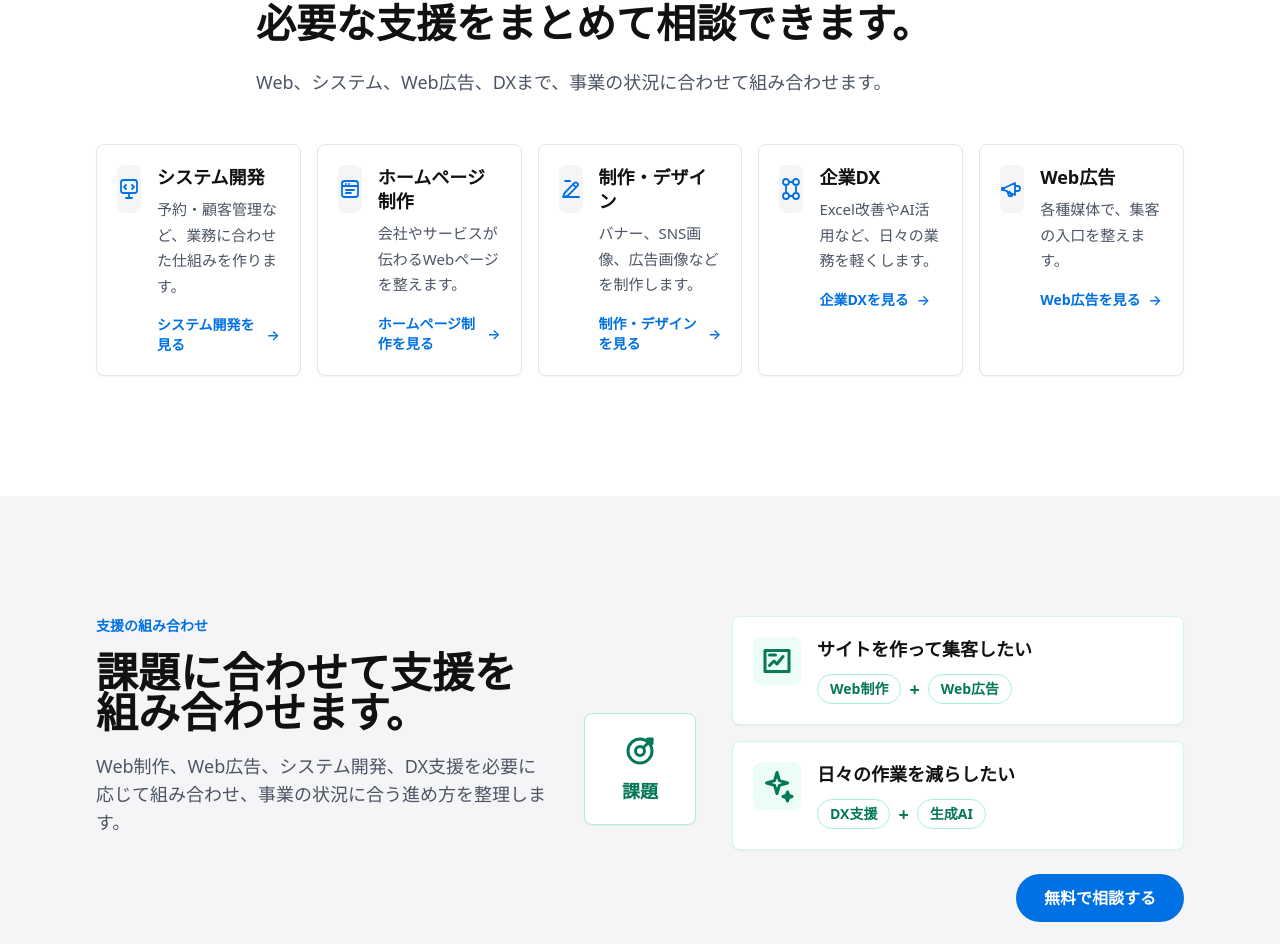
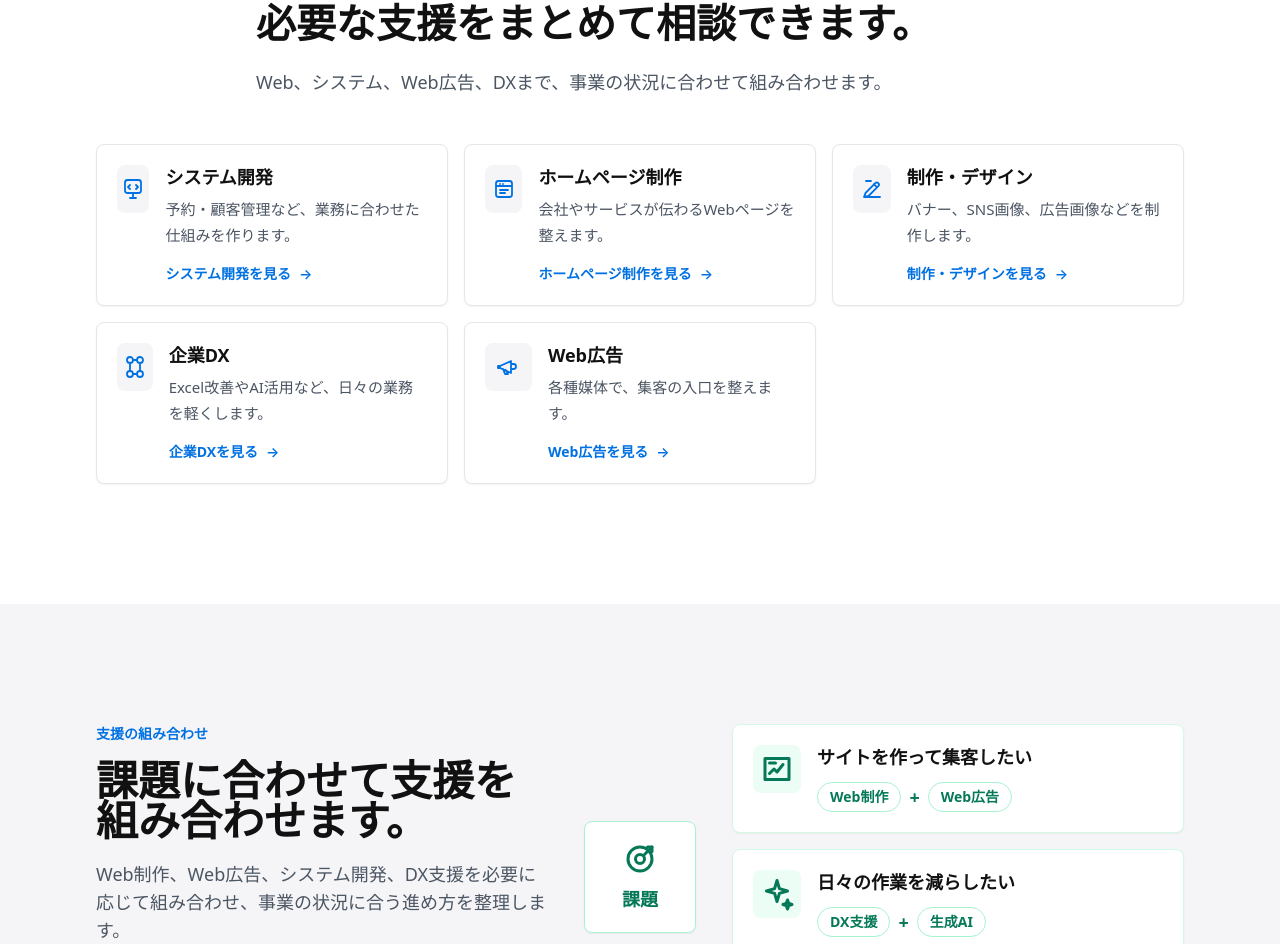
Before and after one commit to iwamitsuco/officialSite, a Next.js app: page / in a window 1280 px wide. Shown: the part 1810-2754 px from the top of the page. Built offline with nearby package versions, Linux system fonts and the light colour scheme.

Commit message:
Use three-column homepage service grid

```diff
--- a/app/page.tsx
+++ b/app/page.tsx
@@ -80,7 +80,7 @@ export default function HomePage() {
       <section className="section-space">
         <div className="container-site">
           <SectionTitle label="Services" title="必要な支援をまとめて相談できます。" description="Web、システム、Web広告、DXまで、事業の状況に合わせて組み合わせます。" />
-          <div className="mt-12 grid gap-4 md:grid-cols-2 lg:grid-cols-5">
+          <div className="mt-12 grid gap-4 md:grid-cols-2 lg:grid-cols-3">
             {services.map((service) => (
               <ServiceCard service={service} key={service.slug} compact />
             ))}
```
